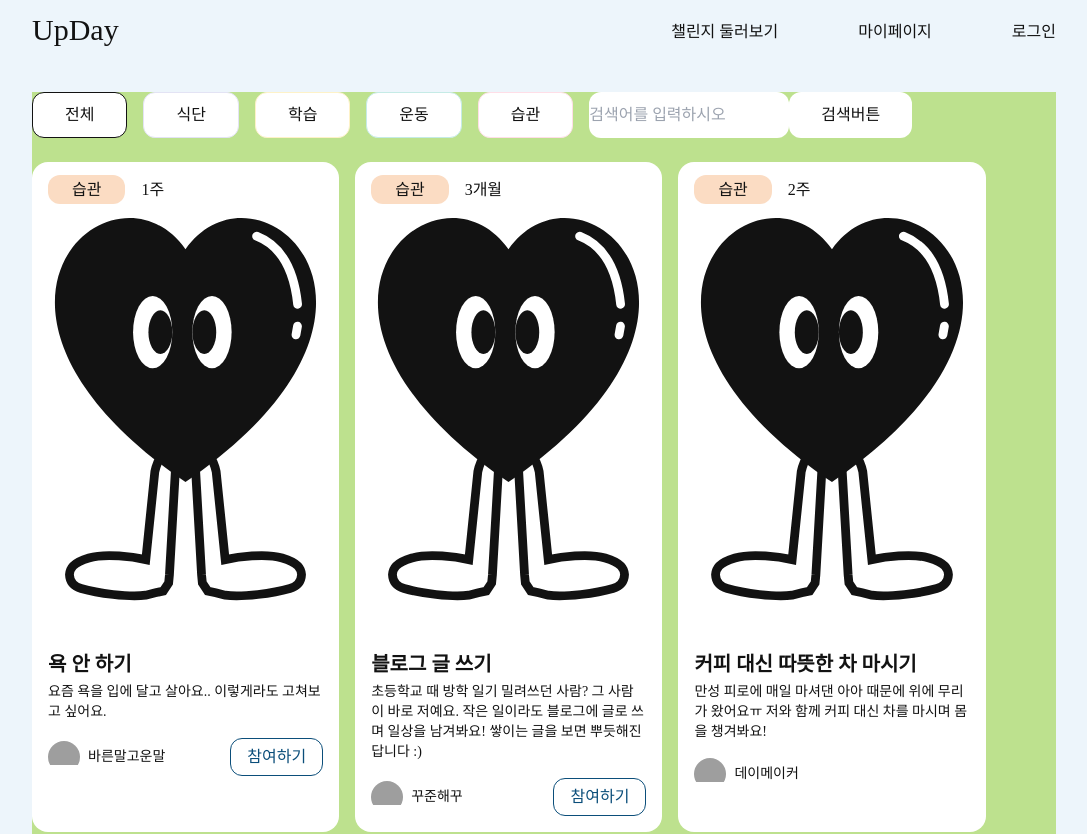
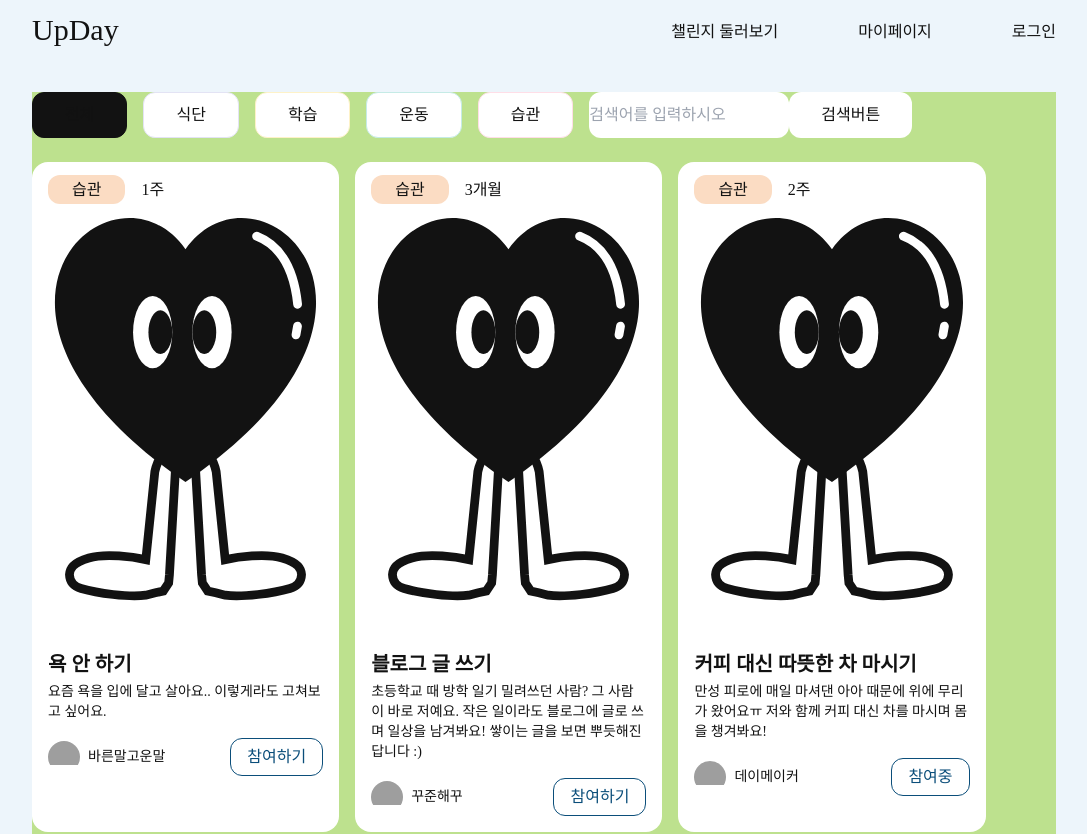
Before and after one commit to upgradeday/upDay, a React (Create React App) app: page /challengelist in a window 1280 px wide. Shown: the top 834 px of the page, without its empty margins (96-1183 px from the left). Built offline with nearby package versions, Linux system fonts and the light colour scheme; grey boxes are pictures that could not be loaded; the HTML template or start-up script is replaced by a standard one; a web font is replaced by a local one.

Commit message:
feat: 필터링 기능 추가 + 필터링 기능 추가로 인한 글 작성 오류 수정 & 챌린지 참여시 버튼 보이게 수정

```diff
--- a/src/ChallengeList/components/ChallengeCard.jsx
+++ b/src/ChallengeList/components/ChallengeCard.jsx
@@ -34,8 +34,8 @@ const ChallengeCard = ({ cardData }) => {
     // 로그인 한 유저의 아이디
     const loggedInUser = localStorage.getItem('loggedInUser');
 
-    // 내가 작성한 글이 아니면서 아직 참여하지 않은 경우에만 버튼 표시
-    const canJoin = loggedInUser !== authorId && !clgJoin;
+    // 내가 작성한 글이 아닌 겨우
+    const canJoin = loggedInUser !== authorId;
 
 	// 참여하기 버튼 핸들링
     const handleJoin = (e) => {
@@ -116,7 +116,7 @@ const ChallengeCard = ({ cardData }) => {
 						onClick={handleJoin}
 						disabled={clgJoin}
                     >
-                        {clgJoin ? '참여완료' : '참여하기'}
+                        {clgJoin ? '참여중' : '참여하기'}
                     </button>
                 )}
 				<LoginRequiredModal isOpen={isModalOpen} onClose={closeModal} onNavigate={handleNavigateToLogin} stopPropagation={true}/>
--- a/src/ChallengeList/components/ChallengeListLayout.jsx
+++ b/src/ChallengeList/components/ChallengeListLayout.jsx
@@ -1,16 +1,18 @@
-import React from 'react';
+import React, { useState } from 'react';
 import ChallengeListSection from './ChallengeListSection';
 import ChallengeListSearchSection from './ChallengeListSearchSection';
 
 const ChallengeListLayout = () => {
 
+    const [selectedCategory, setSelectedCategory] = useState('전체');
 
     return (
-	<main className="w-[80%] max-w-[1344px] mx-auto bg-green-300">
-		<ChallengeListSearchSection />
-		<ChallengeListSection />
-	</main>
+    <main className="w-[80%] max-w-[1344px] mx-auto bg-green-300">
+		{/* 상태 변경 함수가 필요하기에 setSelectedCategory 를 props로 전달 */}
+        <ChallengeListSearchSection setSelectedCategory={setSelectedCategory} />
+		{/* 현재 값만 필요하기에 selectedCategory 을 props로 전달 */}
+        <ChallengeListSection selectedCategory={selectedCategory} />
+    </main>
     );
 };
-
 export default ChallengeListLayout;
--- a/src/ChallengeList/components/ChallengeListSearchSection.jsx
+++ b/src/ChallengeList/components/ChallengeListSearchSection.jsx
@@ -1,31 +1,52 @@
-import React from 'react';
+import React, { useState } from 'react';
 
 const btnList = [
-	{title: '전체', color: '#121212'},
-	{title: '식단', color: '#E3E3F4'},
-	{title: '학습', color: '#FEF2C8'},
-	{title: '운동', color: '#C5EBE6'},
-	{title: '습관', color: '#FFDEE7'},
-
+    { title: '전체', color: '#121212' },
+    { title: '식단', color: '#E3E3F4' },
+    { title: '학습', color: '#FEF2C8' },
+    { title: '운동', color: '#C5EBE6' },
+    { title: '습관', color: '#FFDEE7' },
 ];
 
-const ChallengeListSearchSection = () => {
+const ChallengeListSearchSection = ({ setSelectedCategory }) => {
+
+    const [activeCategory, setActiveCategory] = useState('전체');
+
+    const handleCategoryClick = (category) => {
+        setActiveCategory(category);
+        setSelectedCategory(category); // 부모 컴포넌트에 선택한 카테고리 전달
+    };
+
     return (
         <section className='flex mb-6'>
             <ul className='flex'>
-                {btnList.map((ele, idx) => {
-                    return (
-                        <li className='pr-4' key={idx}>
-                            <button  style={{ border: `1px solid ${ele.color}`}} className='px-8 py-[10px] rounded-xl  bg-white'>{ele.title}</button>
-                        </li>
-                    );
-                })}
+                {btnList.map((ele, idx) => (
+                    <li className='pr-4' key={idx}>
+                        <button
+                            onClick={() => handleCategoryClick(ele.title)}
+                            style={{
+                                border: `1px solid ${ele.color}`,
+                                backgroundColor:
+                                    activeCategory === ele.title
+                                        ? ele.color
+                                        : 'white',
+                            }}
+                            className='px-8 py-[10px] rounded-xl'
+                        >
+                            {ele.title}
+                        </button>
+                    </li>
+                ))}
             </ul>
-
-			<input type="text" placeholder='검색어를 입력하시오' className='rounded-xl'/>
-			<button className='px-8 py-[10px] rounded-xl  bg-white'>검색버튼</button>
+            <input
+                type='text'
+                placeholder='검색어를 입력하시오'
+                className='rounded-xl'
+            />
+            <button className='px-8 py-[10px] rounded-xl bg-white'>
+                검색버튼
+            </button>
         </section>
     );
 };
-
 export default ChallengeListSearchSection;
--- a/src/ChallengeList/components/ChallengeListSection.jsx
+++ b/src/ChallengeList/components/ChallengeListSection.jsx
@@ -1,20 +1,32 @@
-import React from 'react';
+import React, { useState, useEffect } from 'react';
 import ChallengeCard from './ChallengeCard';
 import { useSelector } from 'react-redux';
 
-const ChallengeListSection = () => {
+const ChallengeListSection = ({ selectedCategory }) => {
+	//
+    const [filteredChallenges, setFilteredChallenges] = useState([]);
 
+	// redux store의 기본 상태
 	const challenges = useSelector(state => state.challenge.list);
+
+    useEffect(() => {
+        const storedChallenges = JSON.parse(localStorage.getItem('clglist')) || [];
+
+		const filtered = selectedCategory === '전체' ? storedChallenges : storedChallenges.filter( ch => ch.category === selectedCategory);
+
+		setFilteredChallenges(filtered);
+    }, [selectedCategory, challenges]);
 
     return (
         <section className='flex gap-4 flex-wrap'>
-
-			{/* challene slice의 기본 상태 데이터를 가져와 ChallengeCard 컴포넌트를 map 메소드를 사용해 화면에 뿌리기 */}
-            {challenges.map((card) => (
-                <ChallengeCard key={card.id} cardData={card} />
-            ))}
+            {filteredChallenges.length > 0 ? (
+                filteredChallenges.map((card) => (
+                    <ChallengeCard key={card.id} cardData={card} />
+                ))
+            ) : (
+                <p>등록된 챌린지가 없습니다.</p>
+            )}
         </section>
     );
 };
-
 export default ChallengeListSection;
```
